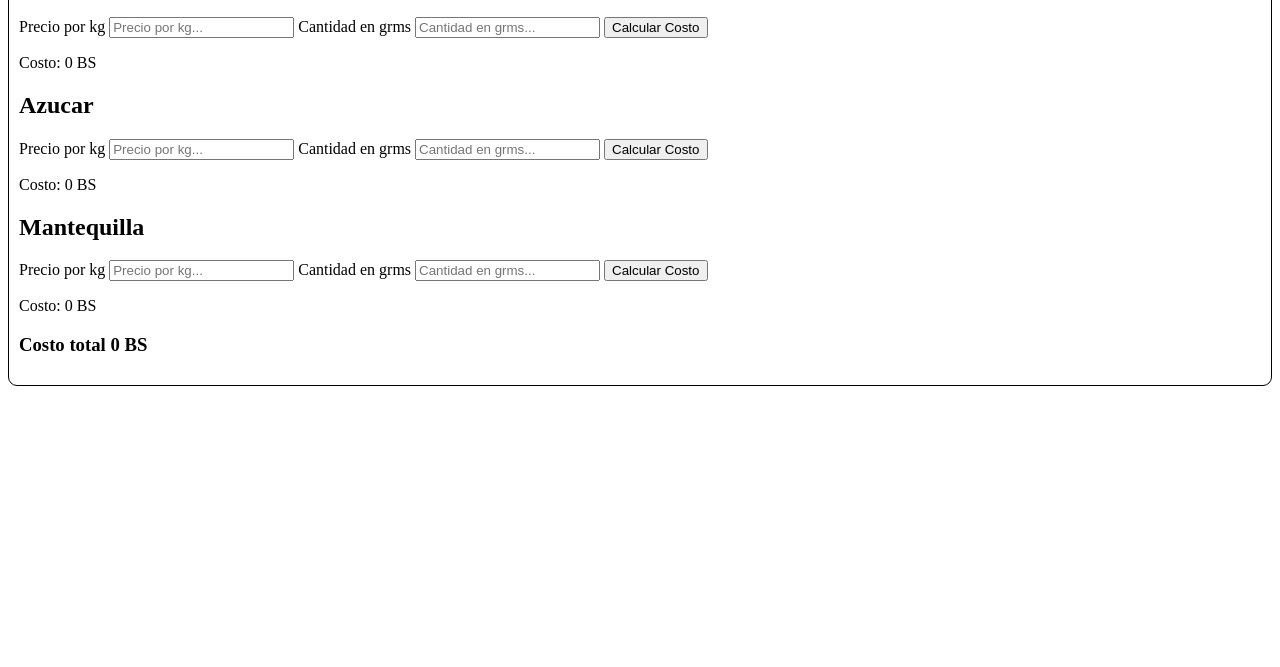
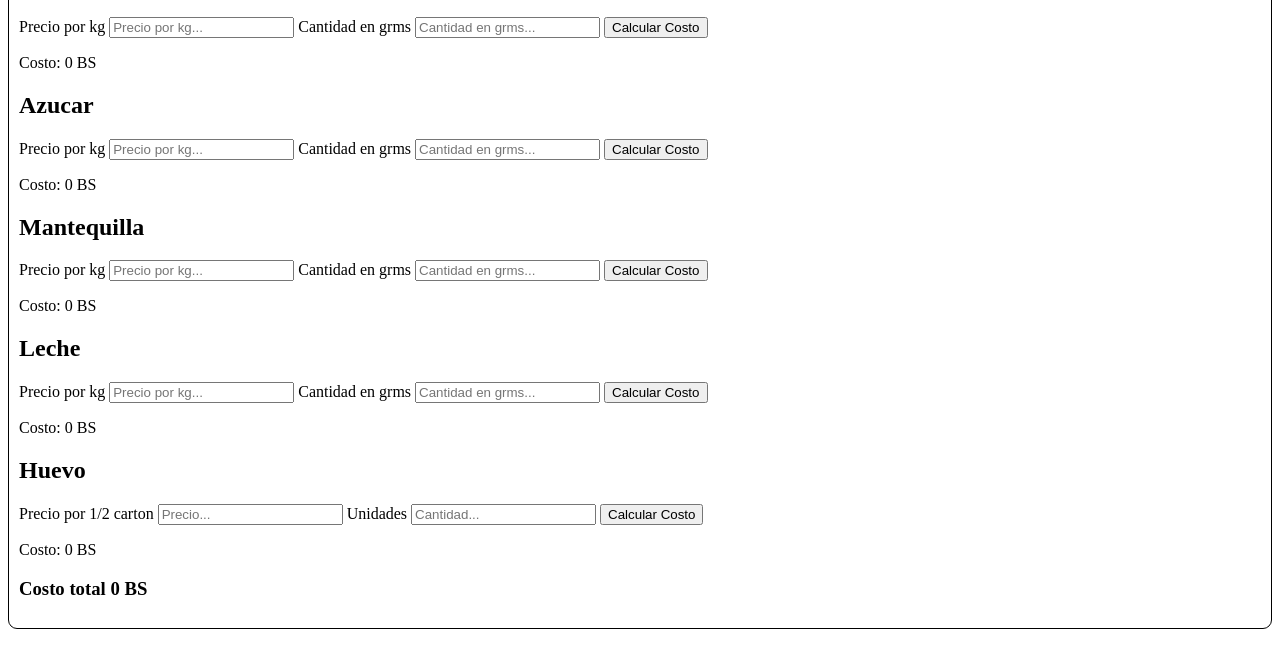
Before and after one commit to Ozzie1311/costos, a plain HTML site: page index.html in a window 1280 px wide. Shown: the part 129-796 px from the top of the page. Drawn offline with Linux system fonts and the light colour scheme.

Commit message:
Casi terminando

```diff
--- a/index.html
+++ b/index.html
@@ -37,6 +37,26 @@
         <button class="btn">Calcular Costo</button>
         <p>Costo: <span class="resultado">0</span> BS</p>
       </div>
+      <div class="leche">
+        <h2>Leche</h2>
+        <label for="leche-precio">Precio por kg</label>
+        <input type="text" id="leche-precio" class="precio" placeholder="Precio por kg...">
+        <label for="leche-cantidad">Cantidad en grms</label>
+        <input type="text" id="leche-cantidad" class="cantidad" placeholder="Cantidad en grms...">
+        <button class="btn">Calcular Costo</button>
+        <p>Costo: <span class="resultado">0</span> BS</p>
+      </div>
+      <div class="huevo">
+        <h2>Huevo</h2>
+        <label for="huevo-precio">Precio por 1/2 carton</label>
+        <input type="text" id="huevo-precio" class="precio" placeholder="Precio...">
+        <label for="huevo-cantidad">Unidades</label>
+        <input type="text" id="huevo-cantidad" class="cantidad" placeholder="Cantidad...">
+        <button class="btn">Calcular Costo</button>
+        <p>Costo: <span class="resultado">0</span> BS</p>
+      </div>
+
+
 
       <!-- Total Acumulado -->
        <h3>Costo total <span id="total-acumulado">0</span> BS</h3>
--- a/main.js
+++ b/main.js
@@ -10,13 +10,20 @@ document.addEventListener('DOMContentLoaded', function(){
       const cantidad = parseFloat(parentDiv.querySelector('.cantidad').value);
       const resultado = parentDiv.querySelector('.resultado');
 
+
       if(isNaN(precio) || isNaN(cantidad)){
         alert('Por favor, ingrese un valor válido');
         return;
       }
 
-      const gramos = precio / 1000;
-      const valor = gramos * cantidad;
+      if(parentDiv.className === 'huevo') {
+        const unidades = precio / 15;
+        const precioHue = unidades * cantidad
+        resultado.textContent = precioHue.toFixed(2);
+      }
+        const gramos = precio / 1000;
+        const valor = gramos * cantidad;
+
 
       resultado.textContent = valor.toFixed(2);
 
```
